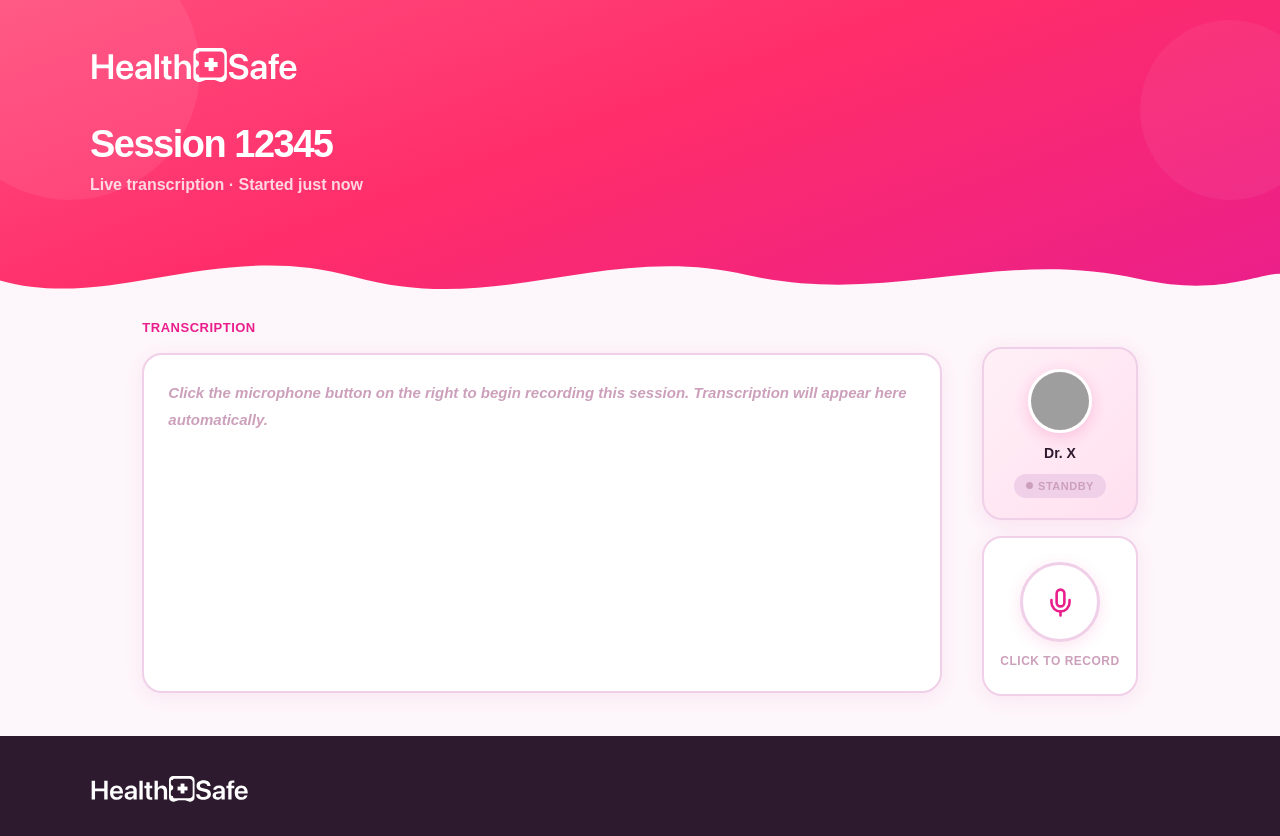
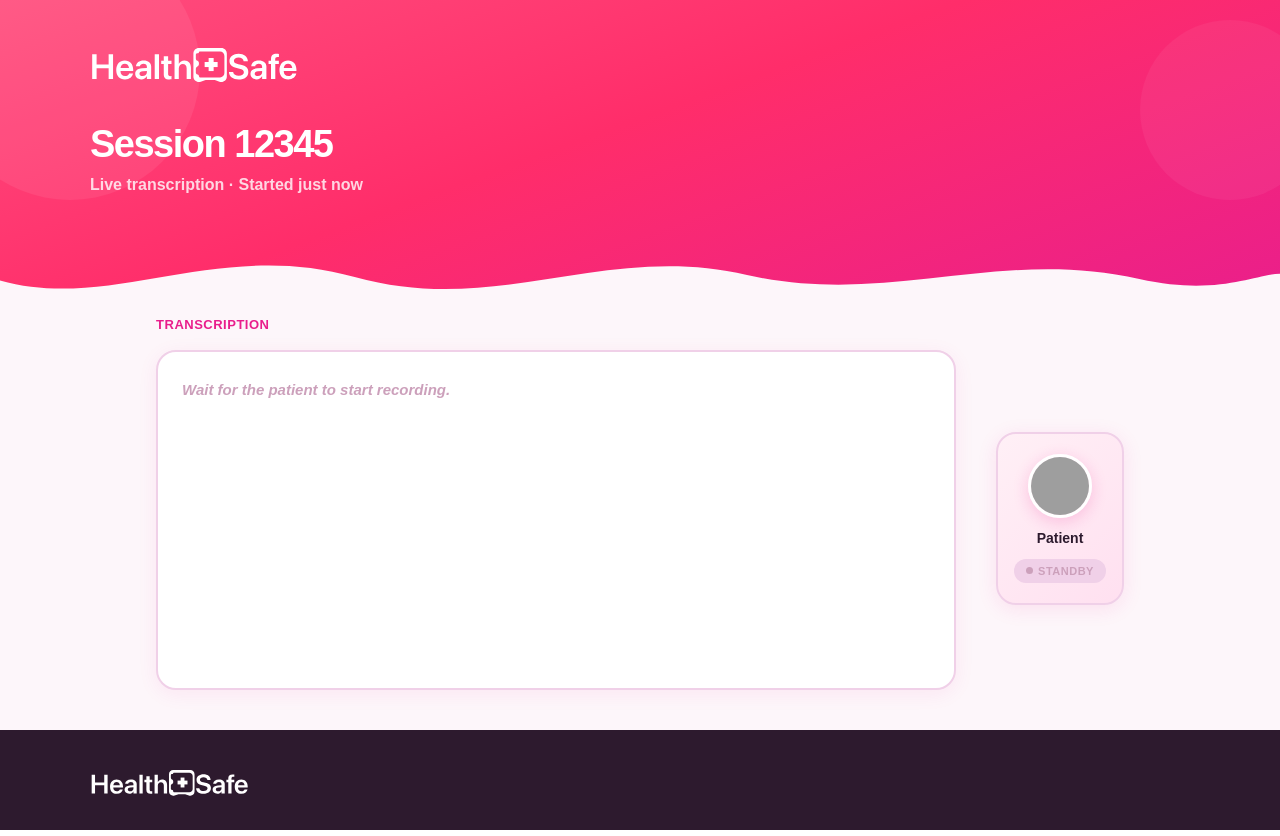
Before and after one commit to tomm4y/axxess2026, a React (Vite) app in the folder frontend/: page /transcript in a window 1280 px wide. Built offline with nearby package versions, Linux system fonts and the light colour scheme; grey boxes are pictures that could not be loaded; a web font is replaced by a local one.

Commit message:
transcript doctor/desktop

```diff
--- a/frontend/src/transcript.tsx
+++ b/frontend/src/transcript.tsx
@@ -1,6 +1,7 @@
 import { LucideMic, LucideArrowLeft, LucideDownload, LucideCopy, LucideUsers } from 'lucide-react';
 import React, { useState, useEffect } from 'react';
 import { Link } from 'react-router';
+import { getCurrentUser } from './lib/api';
 
 // ─── Shared Wave Components ───────────────────────────────────────────────────
 
@@ -42,29 +43,7 @@ const RecordingPill: React.FC<{ recording: boolean }> = ({ recording }) => (
   </div>
 );
 
-const MicButton: React.FC<{ recording: boolean; onClick: () => void; size?: number }> = ({ recording, onClick, size = 72 }) => (
-  <div style={{ display: "flex", flexDirection: "column", alignItems: "center", gap: 10 }}>
-    <button
-      onClick={onClick}
-      onMouseEnter={(e) => { e.currentTarget.style.transform = "scale(1.08)"; }}
-      onMouseLeave={(e) => { e.currentTarget.style.transform = "scale(1)"; }}
-      style={{
-        width: size, height: size, borderRadius: "50%",
-        background: recording ? "linear-gradient(135deg, #ff4d7d, #e91e8c)" : "white",
-        border: `3px solid ${recording ? "transparent" : "#f0d0e8"}`,
-        display: "flex", alignItems: "center", justifyContent: "center",
-        cursor: "pointer",
-        boxShadow: recording ? "0 8px 28px rgba(233,30,140,0.45)" : "0 4px 16px rgba(233,30,140,0.12)",
-        transition: "all 0.25s ease",
-      } as React.CSSProperties}
-    >
-      <LucideMic color={recording ? "white" : "#e91e8c"} size={Math.round(size * 0.39)} />
-    </button>
-    <span style={{ fontSize: 12, fontWeight: 700, color: "#cca0bb", textTransform: "uppercase", letterSpacing: 0.5 }}>
-      {recording ? "Click to stop" : "Click to record"}
-    </span>
-  </div>
-);
+
 
 const TranscriptBox: React.FC<{ recording: boolean; fullHeight?: boolean }> = ({ recording, fullHeight }) => (
   <div style={{
@@ -97,8 +76,47 @@ const TranscriptBox: React.FC<{ recording: boolean; fullHeight?: boolean }> = ({
 // ─── Main Component ───────────────────────────────────────────────────────────
 
 const Transcript: React.FC = () => {
+
+  interface Person {
+  id: string;
+  name: string;
+  specialty?: string;
+  imageUrl?: string;
+}
+
+interface UserData {
+  id: string;
+  email: string;
+  name: string;
+  is_clinician: boolean;
+}
   const [recording, setRecording] = useState(false);
   const [isDesktop, setIsDesktop] = useState(false);
+  // User state - to determine if clinician or patient
+  const [user, setUser] = useState<UserData | null>(null);
+  const [isClinician, setIsClinician] = useState(false);
+
+  const [persons, _setPersons] = useState<Person[]>([]);
+  const [loading, setLoading] = useState(true);
+
+  useEffect(() => {
+    const fetchUserAndData = async () => {
+      try {
+        const response = await getCurrentUser();
+        if (response?.user) {
+          setUser(response.user);
+          setIsClinician(response.user.is_clinician);
+        }
+      } catch (error) {
+        console.error('Failed to fetch user:', error);
+      } finally {
+        setLoading(false);
+      }
+    };
+
+    fetchUserAndData();
+  }, []);
+
 
   useEffect(() => {
     const check = () => setIsDesktop(window.innerWidth >= 768);
@@ -179,8 +197,6 @@ const Transcript: React.FC = () => {
               <TranscriptBox recording={recording} />
             </div>
 
-            {/* Mic */}
-            <MicButton recording={recording} onClick={() => setRecording(!recording)} />
           </div>
 
           {/* Footer wave */}
@@ -257,7 +273,7 @@ const Transcript: React.FC = () => {
             <p style={{ color: "#cca0bb", fontSize: 15, lineHeight: 1.8, fontWeight: 600, fontStyle: "italic", margin: 0 }}>
               {recording
                 ? "Listening… Start speaking to see transcription appear here in real time."
-                : "Click the microphone button on the right to begin recording this session. Transcription will appear here automatically."}
+                : "Wait for the patient to start recording."}
             </p>
           </div>
         </div>
@@ -275,19 +291,11 @@ const Transcript: React.FC = () => {
             <div style={{ width: 64, height: 64, borderRadius: "50%", overflow: "hidden", border: "3px solid white", boxShadow: "0 4px 16px rgba(233,30,140,0.2)" }}>
               <img src="https://images.unsplash.com/photo-1544005313-94ddf0286df2?q=80&w=200&h=200&auto=format&fit=crop" alt="Dr. X" style={{ width: "100%", height: "100%", objectFit: "cover" }} />
             </div>
-            <span style={{ color: "#2d1a2e", fontSize: 14, fontWeight: 800 }}>Dr. X</span>
+            <span style={{ color: "#2d1a2e", fontSize: 14, fontWeight: 800 }}>Patient</span>
             <RecordingPill recording={recording} />
           </div>
 
-          {/* Mic button */}
-          <div style={{
-            background: "white", borderRadius: 20, padding: "24px 16px",
-            border: "2px solid #f0d0e8", width: "100%",
-            boxShadow: "0 4px 20px rgba(233,30,140,0.07)",
-            display: "flex", flexDirection: "column", alignItems: "center", gap: 4,
-          }}>
-            <MicButton recording={recording} onClick={() => setRecording(!recording)} size={80} />
-          </div>
+
         </div>
       </div>
 
```
